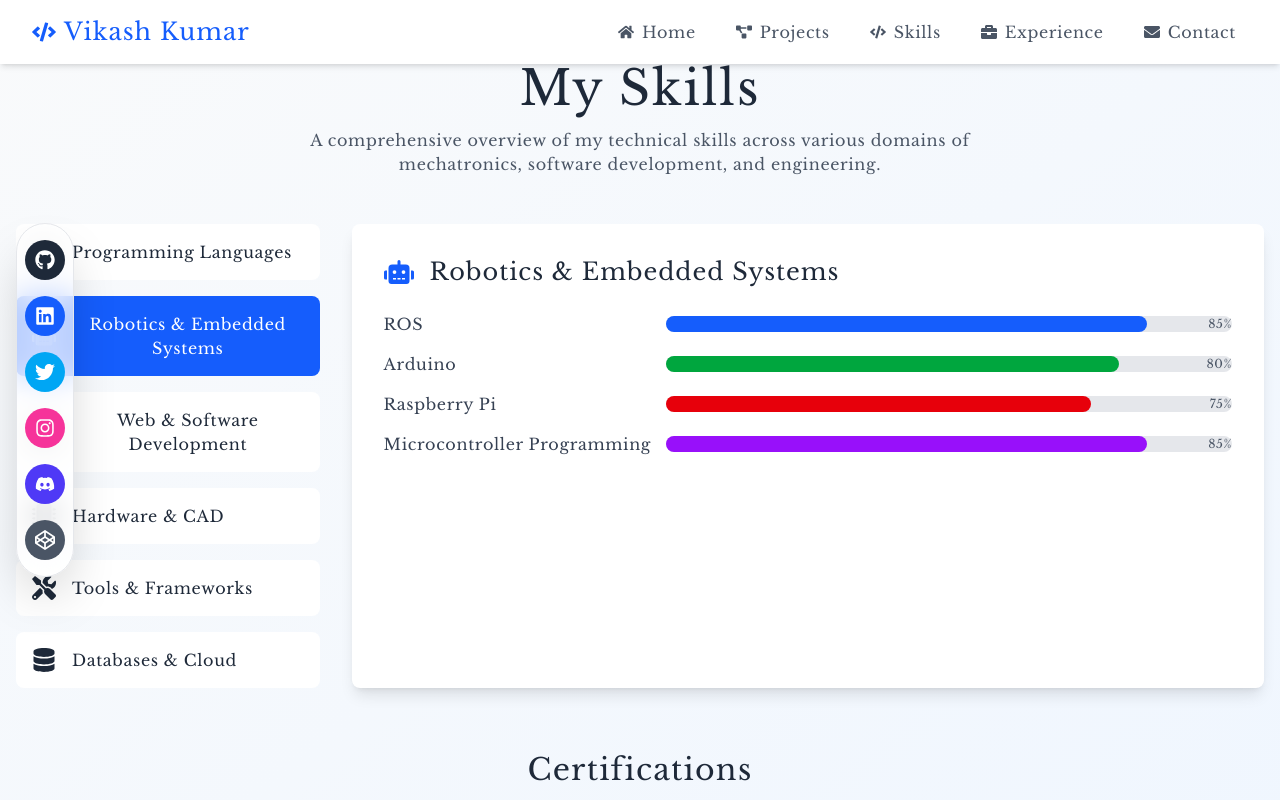
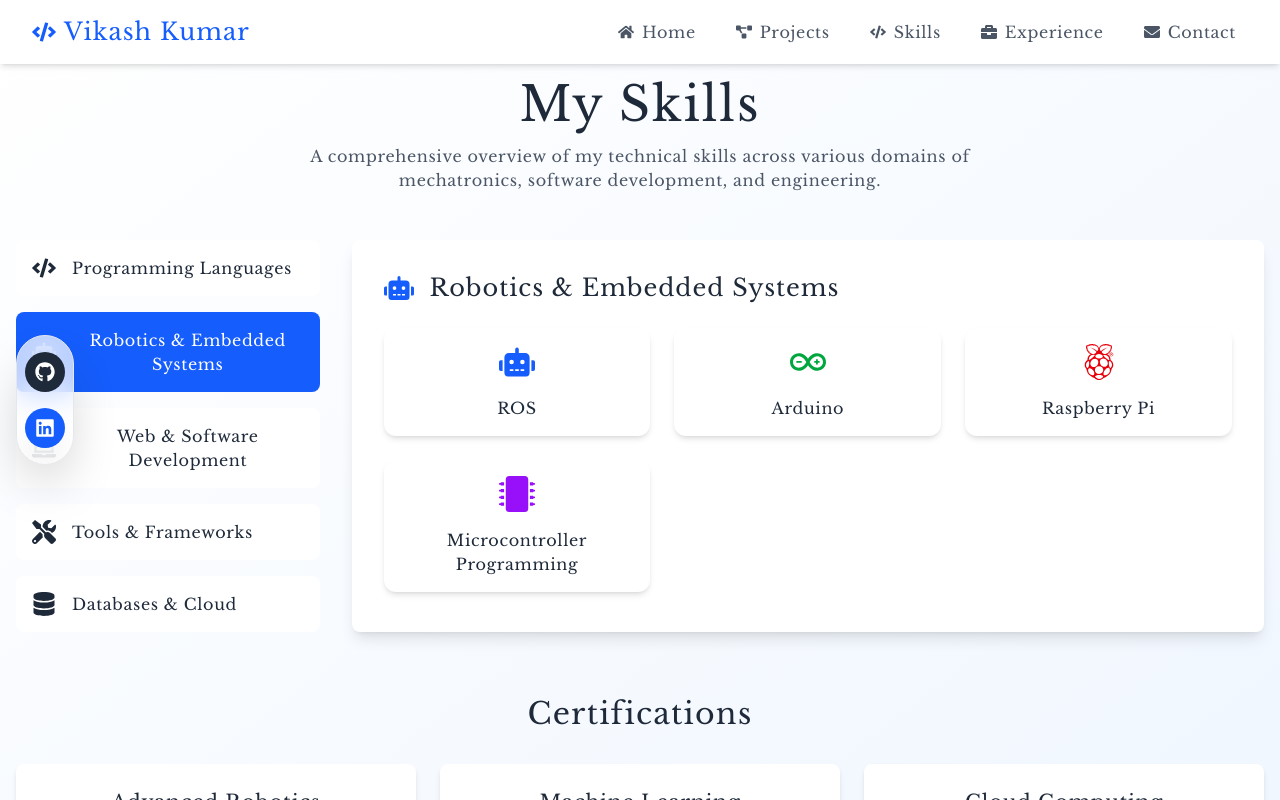
Before and after one commit to buildwithvikash/My-Portfolio, a React (Vite) app: page /skills in a window 1280 px wide. Both pictures are taken after a click on the button "Robotics & Embedded Systems". Shown: the top 800 px of the page. Built offline with nearby package versions, Linux system fonts and the light colour scheme.

Commit message:
Portfolio completed

```diff
--- a/src/components/FloatingSocialBar.jsx
+++ b/src/components/FloatingSocialBar.jsx
@@ -22,30 +22,6 @@ const FloatingSocialBar = () => {
       href: "https://linkedin.com/in/yourusername",
       color: "bg-blue-600 text-white",
       hoverColor: "hover:bg-blue-700",
-    },
-    {
-      icon: <FaTwitter />,
-      href: "https://twitter.com/yourusername",
-      color: "bg-sky-500 text-white",
-      hoverColor: "hover:bg-sky-600",
-    },
-    {
-      icon: <FaInstagram />,
-      href: "https://instagram.com/yourusername",
-      color: "bg-pink-500 text-white",
-      hoverColor: "hover:bg-pink-600",
-    },
-    {
-      icon: <FaDiscord />,
-      href: "https://discord.com/yourusername",
-      color: "bg-indigo-600 text-white",
-      hoverColor: "hover:bg-indigo-700",
-    },
-    {
-      icon: <FaCodepen />,
-      href: "https://codepen.io/yourusername",
-      color: "bg-gray-600 text-white",
-      hoverColor: "hover:bg-gray-700",
     },
   ];
 
--- a/src/components/Footer.jsx
+++ b/src/components/Footer.jsx
@@ -19,11 +19,6 @@ const Footer = () => {
       icon: <FaLinkedin />,
       href: "https://linkedin.com/in/yourusername",
       color: "text-blue-600 hover:text-blue-800",
-    },
-    {
-      icon: <FaTwitter />,
-      href: "https://twitter.com/yourusername",
-      color: "text-blue-400 hover:text-blue-600",
     },
     {
       icon: <FaEnvelope />,
--- a/src/pages/Contact.jsx
+++ b/src/pages/Contact.jsx
@@ -1,5 +1,5 @@
-import React, { useState } from 'react';
-import { motion } from 'framer-motion';
+import React, { useState } from "react";
+import { motion } from "framer-motion";
 import {
   FaEnvelope,
   FaPhone,
@@ -7,16 +7,16 @@ import {
   FaPaperPlane,
   FaLinkedin,
   FaGithub,
-  FaTwitter
-} from 'react-icons/fa';
+  FaTwitter,
+} from "react-icons/fa";
 
 const Contact = () => {
   // Form state
   const [formData, setFormData] = useState({
-    name: '',
-    email: '',
-    subject: '',
-    message: ''
+    name: "",
+    email: "",
+    subject: "",
+    message: "",
   });
 
   // Form validation state
@@ -25,9 +25,9 @@ const Contact = () => {
   // Handle input changes
   const handleChange = (e) => {
     const { name, value } = e.target;
-    setFormData(prevState => ({
+    setFormData((prevState) => ({
       ...prevState,
-      [name]: value
+      [name]: value,
     }));
   };
 
@@ -36,21 +36,21 @@ const Contact = () => {
     let formErrors = {};
 
     if (!formData.name.trim()) {
-      formErrors.name = 'Name is required';
+      formErrors.name = "Name is required";
     }
 
     if (!formData.email.trim()) {
-      formErrors.email = 'Email is required';
+      formErrors.email = "Email is required";
     } else if (!/\S+@\S+\.\S+/.test(formData.email)) {
-      formErrors.email = 'Email is invalid';
+      formErrors.email = "Email is invalid";
     }
 
     if (!formData.subject.trim()) {
-      formErrors.subject = 'Subject is required';
+      formErrors.subject = "Subject is required";
     }
 
     if (!formData.message.trim()) {
-      formErrors.message = 'Message is required';
+      formErrors.message = "Message is required";
     }
 
     setErrors(formErrors);
@@ -63,18 +63,18 @@ const Contact = () => {
 
     if (validateForm()) {
       // TODO: Implement actual form submission logic
-      console.log('Form submitted', formData);
+      console.log("Form submitted", formData);
 
       // Reset form after submission
       setFormData({
-        name: '',
-        email: '',
-        subject: '',
-        message: ''
+        name: "",
+        email: "",
+        subject: "",
+        message: "",
       });
 
       // Optional: Show success message
-      alert('Message sent successfully!');
+      alert("Message sent successfully!");
     }
   };
 
@@ -82,22 +82,22 @@ const Contact = () => {
   const socialLinks = [
     {
       icon: <FaLinkedin />,
-      name: 'LinkedIn',
-      link: 'https://linkedin.com/in/yourusername',
-      color: 'text-blue-600 hover:text-blue-700'
+      name: "LinkedIn",
+      link: "https://linkedin.com/in/yourusername",
+      color: "text-blue-600 hover:text-blue-700",
     },
     {
       icon: <FaGithub />,
-      name: 'GitHub',
-      link: 'https://github.com/yourusername',
-      color: 'text-gray-800 hover:text-gray-700'
+      name: "GitHub",
+      link: "https://github.com/yourusername",
+      color: "text-gray-800 hover:text-gray-700",
     },
     {
       icon: <FaTwitter />,
-      name: 'Twitter',
-      link: 'https://twitter.com/yourusername',
-      color: 'text-sky-500 hover:text-sky-600'
-    }
+      name: "Twitter",
+      link: "https://twitter.com/yourusername",
+      color: "text-sky-500 hover:text-sky-600",
+    },
   ];
 
   // Animation variants
@@ -106,9 +106,9 @@ const Contact = () => {
     visible: {
       opacity: 1,
       transition: {
-        staggerChildren: 0.2
-      }
-    }
+        staggerChildren: 0.2,
+      },
+    },
   };
 
   const itemVariants = {
@@ -117,13 +117,13 @@ const Contact = () => {
       opacity: 1,
       y: 0,
       transition: {
-        duration: 0.5
-      }
-    }
+        duration: 0.5,
+      },
+    },
   };
 
   return (
-    <div className="min-h-screen bg-gradient-to-br from-gray-50 to-blue-50 dark:from-gray-900 dark:to-blue-900 py-16 px-4">
+    <div className="min-h-screen bg-gradient-to-br from-white to-blue-50 py-16 px-4">
       <div className="container mx-auto">
         {/* Page Header */}
         <motion.div
@@ -131,12 +131,13 @@ const Contact = () => {
           animate={{ opacity: 1, y: 0 }}
           className="text-center mb-12"
         >
-          <h1 className="text-4xl md:text-5xl font-bold text-gray-800 dark:text-white mb-4">
+          <h1 className="text-4xl md:text-5xl font-bold text-gray-800 mb-4">
             Contact Me
           </h1>
-          <p className="text-gray-600 dark:text-gray-300 max-w-2xl mx-auto">
+          <p className="text-gray-600 max-w-2xl mx-auto">
             Have a project in mind or want to collaborate? I'm always open to
-            discussing innovative technological solutions and exciting opportunities.
+            discussing innovative technological solutions and exciting
+            opportunities.
           </p>
         </motion.div>
 
@@ -148,8 +149,8 @@ const Contact = () => {
         >
           {/* Contact Information */}
           <motion.div variants={itemVariants} className="space-y-6">
-            <div className="bg-white dark:bg-gray-800 p-6 rounded-lg shadow-md">
-              <h2 className="text-2xl font-semibold text-gray-800 dark:text-white mb-4">
+            <div className="bg-white p-6 rounded-lg shadow-md hover:shadow-xl transition-shadow">
+              <h2 className="text-2xl font-semibold text-gray-800 mb-4">
                 Contact Information
               </h2>
 
@@ -157,10 +158,10 @@ const Contact = () => {
                 <div className="flex items-center">
                   <FaEnvelope className="mr-4 text-blue-600 text-2xl" />
                   <div>
-                    <p className="text-gray-600 dark:text-gray-300">Email</p>
+                    <p className="text-gray-600">Email</p>
                     <a
                       href="mailto:your.email@example.com"
-                      className="text-gray-800 dark:text-white hover:text-blue-600"
+                      className="text-gray-800 hover:text-blue-600"
                     >
                       your.email@example.com
                     </a>
@@ -170,10 +171,10 @@ const Contact = () => {
                 <div className="flex items-center">
                   <FaPhone className="mr-4 text-blue-600 text-2xl" />
                   <div>
-                    <p className="text-gray-600 dark:text-gray-300">Phone</p>
+                    <p className="text-gray-600">Phone</p>
                     <a
                       href="tel:+1234567890"
-                      className="text-gray-800 dark:text-white hover:text-blue-600"
+                      className="text-gray-800 hover:text-blue-600"
                     >
                       +1 (234) 567-890
                     </a>
@@ -183,18 +184,16 @@ const Contact = () => {
                 <div className="flex items-center">
                   <FaMapMarkerAlt className="mr-4 text-blue-600 text-2xl" />
                   <div>
-                    <p className="text-gray-600 dark:text-gray-300">Location</p>
-                    <p className="text-gray-800 dark:text-white">
-                      San Francisco, CA, USA
-                    </p>
+                    <p className="text-gray-600">Location</p>
+                    <p className="text-gray-800">San Francisco, CA, USA</p>
                   </div>
                 </div>
               </div>
             </div>
 
             {/* Social Links */}
-            <div className="bg-white dark:bg-gray-800 p-6 rounded-lg shadow-md">
-              <h2 className="text-2xl font-semibold text-gray-800 dark:text-white mb-4">
+            <div className="bg-white p-6 rounded-lg shadow-md hover:shadow-xl transition-shadow">
+              <h2 className="text-2xl font-semibold text-gray-800 mb-4">
                 Connect Online
               </h2>
               <div className="flex space-x-6 justify-center">
@@ -221,18 +220,15 @@ const Contact = () => {
           <motion.div variants={itemVariants}>
             <form
               onSubmit={handleSubmit}
-              className="bg-white dark:bg-gray-800 p-8 rounded-lg shadow-md"
+              className="bg-white p-8 rounded-lg shadow-md hover:shadow-xl transition-shadow"
             >
-              <h2 className="text-2xl font-semibold text-gray-800 dark:text-white mb-6">
+              <h2 className="text-2xl font-semibold text-gray-800 mb-6">
                 Send Me a Message
               </h2>
 
               {/* Name Input */}
               <div className="mb-4">
-                <label
-                  htmlFor="name"
-                  className="block text-gray-700 dark:text-gray-300 mb-2"
-                >
+                <label htmlFor="name" className="block text-gray-700 mb-2">
                   Full Name
                 </label>
                 <input
@@ -244,9 +240,10 @@ const Contact = () => {
                   className={`
                     w-full px-4 py-2 border rounded-lg
                     focus:outline-none focus:ring-2
-                    ${errors.name
-                      ? 'border-red-500 focus:ring-red-500'
-                      : 'border-gray-300 focus:ring-blue-500'
+                    ${
+                      errors.name
+                        ? "border-red-500 focus:ring-red-500"
+                        : "border-gray-300 focus:ring-blue-500"
                     }
                   `}
                   placeholder="Enter your full name"
@@ -258,10 +255,7 @@ const Contact = () => {
 
               {/* Email Input */}
               <div className="mb-4">
-                <label
-                  htmlFor="email"
-                  className="block text-gray-700 dark:text-gray-300 mb-2"
-                >
+                <label htmlFor="email" className="block text-gray-700 mb-2">
                   Email Address
                 </label>
                 <input
@@ -273,9 +267,10 @@ const Contact = () => {
                   className={`
                     w-full px-4 py-2 border rounded-lg
                     focus:outline-none focus:ring-2
-                    ${errors.email
-                      ? 'border-red-500 focus:ring-red-500'
-                      : 'border-gray-300 focus:ring-blue-500'
+                    ${
+                      errors.email
+                        ? "border-red-500 focus:ring-red-500"
+                        : "border-gray-300 focus:ring-blue-500"
                     }
                   `}
                   placeholder="Enter your email address"
@@ -287,10 +282,7 @@ const Contact = () => {
 
               {/* Subject Input */}
               <div className="mb-4">
-                <label
-                  htmlFor="subject"
-                  className="block text-gray-700 dark:text-gray-300 mb-2"
-                >
+                <label htmlFor="subject" className="block text-gray-700 mb-2">
                   Subject
                 </label>
                 <input
@@ -302,9 +294,10 @@ const Contact = () => {
                   className={`
                     w-full px-4 py-2 border rounded-lg
                     focus:outline-none focus:ring-2
-                    ${errors.subject
-                      ? 'border-red-500 focus:ring-red-500'
-                      : 'border-gray-300 focus:ring-blue-500'
+                    ${
+                      errors.subject
+                        ? "border-red-500 focus:ring-red-500"
+                        : "border-gray-300 focus:ring-blue-500"
                     }
                   `}
                   placeholder="Enter the subject of your message"
@@ -316,10 +309,7 @@ const Contact = () => {
 
               {/* Message Textarea */}
               <div className="mb-6">
-                <label
-                  htmlFor="message"
-                  className="block text-gray-700 dark:text-gray-300 mb-2"
-                >
+                <label htmlFor="message" className="block text-gray-700 mb-2">
                   Your Message
                 </label>
                 <textarea
@@ -331,9 +321,10 @@ const Contact = () => {
                   className={`
                     w-full px-4 py-2 border rounded-lg
                     focus:outline-none focus:ring-2
-                    ${errors.message
-                      ? 'border-red-500 focus:ring-red-500'
-                      : 'border-gray-300 focus:ring-blue-500'
+                    ${
+                      errors.message
+                        ? "border-red-500 focus:ring-red-500"
+                        : "border-gray-300 focus:ring-blue-500"
                     }
                   `}
                   placeholder="Write your message here"
--- a/src/pages/Skills.jsx
+++ b/src/pages/Skills.jsx
@@ -1,5 +1,5 @@
-import React, { useState } from 'react';
-import { motion } from 'framer-motion';
+import { useState } from "react";
+import { motion } from "framer-motion";
 import {
   FaCode,
   FaLaptopCode,
@@ -7,73 +7,91 @@ import {
   FaMicrochip,
   FaTools,
   FaDatabase,
-  FaCloud
-} from 'react-icons/fa';
+  FaPython,
+  FaJs,
+  FaJava,
+  FaReact,
+  FaNodeJs,
+  FaGit,
+  FaDocker,
+  FaAws,
+  FaCalculator,
+} from "react-icons/fa";
+
+import { DiMongodb, DiPostgresql } from "react-icons/di";
+
+import {
+  SiCplusplus,
+  SiArduino,
+  SiRaspberrypi,
+  SiExpress,
+  SiDjango,
+  SiKubernetes,
+  SiJenkins,
+  SiFirebase,
+} from "react-icons/si";
 
 const Skills = () => {
-  // Skill categories
   const skillCategories = [
     {
-      name: 'Programming Languages',
+      name: "Programming Languages",
       icon: <FaCode />,
       skills: [
-        { name: 'Python', level: 90, color: 'bg-blue-500' },
-        { name: 'JavaScript', level: 85, color: 'bg-yellow-500' },
-        { name: 'C++', level: 80, color: 'bg-green-500' },
-        { name: 'Java', level: 75, color: 'bg-red-500' },
-        { name: 'MATLAB', level: 70, color: 'bg-purple-500' }
-      ]
+        { name: "Python", icon: <FaPython />, color: "text-blue-500" },
+        { name: "JavaScript", icon: <FaJs />, color: "text-yellow-500" },
+        { name: "C++", icon: <SiCplusplus />, color: "text-green-500" },
+        { name: "Java", icon: <FaJava />, color: "text-red-500" },
+        { name: "MATLAB", icon: <FaCalculator />, color: "text-purple-500" },
+      ],
     },
     {
-      name: 'Robotics & Embedded Systems',
+      name: "Robotics & Embedded Systems",
       icon: <FaRobot />,
       skills: [
-        { name: 'ROS', level: 85, color: 'bg-blue-600' },
-        { name: 'Arduino', level: 80, color: 'bg-green-600' },
-        { name: 'Raspberry Pi', level: 75, color: 'bg-red-600' },
-        { name: 'Microcontroller Programming', level: 85, color: 'bg-purple-600' }
-      ]
+        { name: "ROS", icon: <FaRobot />, color: "text-blue-600" },
+        { name: "Arduino", icon: <SiArduino />, color: "text-green-600" },
+        {
+          name: "Raspberry Pi",
+          icon: <SiRaspberrypi />,
+          color: "text-red-600",
+        },
+        {
+          name: "Microcontroller Programming",
+          icon: <FaMicrochip />,
+          color: "text-purple-600",
+        },
+      ],
     },
     {
-      name: 'Web & Software Development',
+      name: "Web & Software Development",
       icon: <FaLaptopCode />,
       skills: [
-        { name: 'React', level: 85, color: 'bg-blue-500' },
-        { name: 'Node.js', level: 80, color: 'bg-green-500' },
-        { name: 'Express.js', level: 75, color: 'bg-gray-500' },
-        { name: 'Django', level: 70, color: 'bg-green-700' }
-      ]
+        { name: "React", icon: <FaReact />, color: "text-blue-500" },
+        { name: "Node.js", icon: <FaNodeJs />, color: "text-green-500" },
+        { name: "Express.js", icon: <SiExpress />, color: "text-gray-500" },
+        { name: "Django", icon: <SiDjango />, color: "text-green-700" },
+      ],
     },
     {
-      name: 'Hardware & CAD',
-      icon: <FaMicrochip />,
+      name: "Tools & Frameworks",
+      icon: <FaTools />,
       skills: [
-        { name: 'Autodesk Fusion 360', level: 85, color: 'bg-blue-600' },
-        { name: 'SolidWorks', level: 80, color: 'bg-red-600' },
-        { name: 'PCB Design', level: 75, color: 'bg-green-600' },
-        { name: '3D Printing', level: 70, color: 'bg-purple-600' }
-      ]
+        { name: "Git", icon: <FaGit />, color: "text-orange-500" },
+        { name: "Docker", icon: <FaDocker />, color: "text-blue-500" },
+        { name: "Kubernetes", icon: <SiKubernetes />, color: "text-blue-600" },
+        { name: "Jenkins", icon: <SiJenkins />, color: "text-red-500" },
+      ],
     },
     {
-      name: 'Tools & Frameworks',
-      icon: <FaTools />,
-      skills: [
-        { name: 'Git', level: 85, color: 'bg-orange-500' },
-        { name: 'Docker', level: 75, color: 'bg-blue-500' },
-        { name: 'Kubernetes', level: 70, color: 'bg-blue-600' },
-        { name: 'Jenkins', level: 65, color: 'bg-red-500' }
-      ]
-    },
-    {
-      name: 'Databases & Cloud',
+      name: "Databases & Cloud",
       icon: <FaDatabase />,
       skills: [
-        { name: 'MongoDB', level: 80, color: 'bg-green-500' },
-        { name: 'PostgreSQL', level: 75, color: 'bg-blue-600' },
-        { name: 'AWS', level: 70, color: 'bg-orange-500' },
-        { name: 'Firebase', level: 75, color: 'bg-yellow-500' }
-      ]
-    }
+        { name: "MongoDB", icon: <DiMongodb />, color: "text-green-500" },
+        { name: "PostgreSQL", icon: <DiPostgresql />, color: "text-blue-600" },
+        { name: "AWS", icon: <FaAws />, color: "text-orange-500" },
+        { name: "Firebase", icon: <SiFirebase />, color: "text-yellow-500" },
+      ],
+    },
   ];
 
   // State for selected category
@@ -85,9 +103,9 @@ const Skills = () => {
     visible: {
       opacity: 1,
       transition: {
-        staggerChildren: 0.1
-      }
-    }
+        staggerChildren: 0.1,
+      },
+    },
   };
 
   const skillVariants = {
@@ -96,32 +114,36 @@ const Skills = () => {
       opacity: 1,
       x: 0,
       transition: {
-        duration: 0.5
-      }
-    }
+        duration: 0.5,
+      },
+    },
   };
 
   return (
-    <div className="min-h-screen bg-gradient-to-br from-gray-50 to-blue-50 dark:from-gray-900 dark:to-blue-900 py-16 px-4">
+    <div className="min-h-screen bg-gradient-to-br from-white to-blue-50 py-20 px-4">
       <div className="container mx-auto">
         {/* Page Header */}
+
         <motion.div
           initial={{ opacity: 0, y: -50 }}
           animate={{ opacity: 1, y: 0 }}
           className="text-center mb-12"
         >
-          <h1 className="text-4xl md:text-5xl font-bold text-gray-800 dark:text-white mb-4">
+          <h1 className="text-4xl md:text-5xl font-bold text-gray-800 mb-4">
             My Skills
           </h1>
-          <p className="text-gray-600 dark:text-gray-300 max-w-2xl mx-auto">
+
+          <p className="text-gray-600 max-w-2xl mx-auto">
             A comprehensive overview of my technical skills across various
             domains of mechatronics, software development, and engineering.
           </p>
         </motion.div>
 
         {/* Skills Layout */}
+
         <div className="flex flex-col md:flex-row gap-8">
           {/* Skill Categories Sidebar */}
+
           <div className="md:w-1/4 space-y-4">
             {skillCategories.map((category) => (
               <motion.button
@@ -129,14 +151,19 @@ const Skills = () => {
                 onClick={() => setSelectedCategory(category)}
                 whileHover={{ scale: 1.05 }}
                 className={`
+
                   w-full flex items-center p-4 rounded-lg transition-colors duration-300
-                  ${selectedCategory.name === category.name
-                    ? 'bg-blue-600 text-white'
-                    : 'bg-white dark:bg-gray-800 text-gray-800 dark:text-white hover:bg-blue-100'
+
+                  ${
+                    selectedCategory.name === category.name
+                      ? "bg-blue-600 text-white"
+                      : "bg-white text-gray-800 hover:bg-blue-100"
                   }
+
                 `}
               >
                 <span className="mr-4 text-2xl">{category.icon}</span>
+
                 {category.name}
               </motion.button>
             ))}
@@ -147,32 +174,41 @@ const Skills = () => {
             variants={containerVariants}
             initial="hidden"
             animate="visible"
-            className="md:w-3/4 bg-white dark:bg-gray-800 rounded-lg shadow-lg p-8"
+            className="md:w-3/4 bg-white rounded-lg shadow-lg p-8"
           >
-            <h2 className="text-2xl font-semibold text-gray-800 dark:text-white mb-6 flex items-center">
-              <span className="mr-4 text-3xl text-blue-600">{selectedCategory.icon}</span>
+            <h2 className="text-2xl font-semibold text-gray-800 mb-6 flex items-center">
+              <span className="mr-4 text-3xl text-blue-600">
+                {selectedCategory.icon}
+              </span>
+
               {selectedCategory.name}
             </h2>
 
-            <div className="space-y-4">
+            <div className="grid grid-cols-2 md:grid-cols-3 gap-6">
               {selectedCategory.skills.map((skill) => (
                 <motion.div
                   key={skill.name}
                   variants={skillVariants}
-                  className="flex items-center"
+                  className="p-4 group relative bg-white rounded-xl shadow-md overflow-hidden hover:shadow-xl transition-all duration-300 hover:bg-gray-50"
                 >
-                  <div className="w-1/3 text-gray-700 dark:text-gray-300">
-                    {skill.name}
+                  <div className="flex flex-col items-center space-y-4">
+                    <div
+                      className={`text-4xl ${skill.color} group-hover:scale-110 transition-transform duration-300`}
+                    >
+                      {skill.icon}
+                    </div>
+                    <div className="text-center">
+                      <h3 className="font-medium text-gray-800 group-hover:text-gray-900">
+                        {skill.name}
+                      </h3>
+                    </div>
                   </div>
-                  <div className="w-2/3 bg-gray-200 dark:bg-gray-700 rounded-full h-4 relative">
-                    <div
-                      className={`absolute top-0 left-0 h-full rounded-full ${skill.color}`}
-                      style={{ width: `${skill.level}%` }}
-                    ></div>
-                    <span className="absolute right-0 top-1/2 transform -translate-y-1/2 text-xs text-gray-600 dark:text-gray-300">
-                      {skill.level}%
-                    </span>
-                  </div>
+                  <div
+                    className={`absolute inset-x-0 bottom-0 h-1 ${skill.color.replace(
+                      "text",
+                      "bg"
+                    )} transform scale-x-0 group-hover:scale-x-100 transition-transform duration-300 rounded-b-lg`}
+                  />
                 </motion.div>
               ))}
             </div>
@@ -186,40 +222,47 @@ const Skills = () => {
           transition={{ delay: 0.5 }}
           className="mt-16"
         >
-          <h2 className="text-3xl font-bold text-center mb-8 text-gray-800 dark:text-white">
+          <h2 className="text-3xl font-bold text-center mb-8 text-gray-800">
             Certifications
           </h2>
+
           <div className="grid md:grid-cols-3 gap-6">
             {[
               {
                 name: "Advanced Robotics",
+
                 issuer: "MIT xPRO",
-                year: 2022
+
+                year: 2022,
               },
+
               {
                 name: "Machine Learning",
+
                 issuer: "Stanford Online",
-                year: 2021
+
+                year: 2021,
               },
+
               {
                 name: "Cloud Computing",
+
                 issuer: "AWS Certification",
-                year: 2022
-              }
+
+                year: 2022,
+              },
             ].map((cert, index) => (
               <div
                 key={index}
-                className="bg-white dark:bg-gray-800 p-6 rounded-lg shadow-md text-center"
+                className="bg-white p-6 rounded-lg shadow-md text-center hover:shadow-xl transition-shadow"
               >
-                <h3 className="text-xl font-semibold text-gray-800 dark:text-white mb-2">
+                <h3 className="text-xl font-semibold text-gray-800 mb-2">
                   {cert.name}
                 </h3>
-                <p className="text-gray-600 dark:text-gray-300">
-                  {cert.issuer}
-                </p>
-                <span className="text-sm text-blue-600">
-                  {cert.year}
-                </span>
+
+                <p className="text-gray-600 mb-1">{cert.issuer}</p>
+
+                <span className="text-sm text-blue-600">{cert.year}</span>
               </div>
             ))}
           </div>
```
Also changed, not shown: src/pages/Experience.jsx (+142 -87 lines), src/pages/Home.jsx (+14 -15 lines), src/pages/Projects .jsx (+7 -9 lines).
